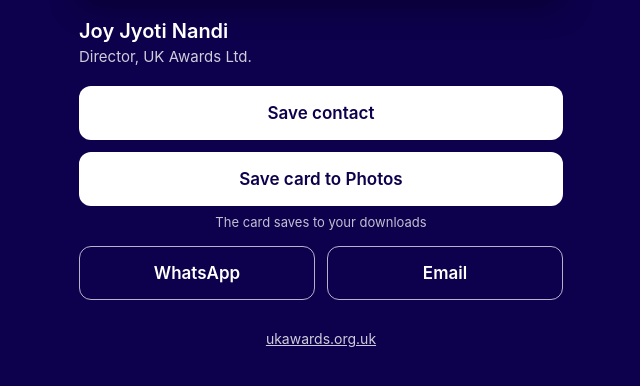
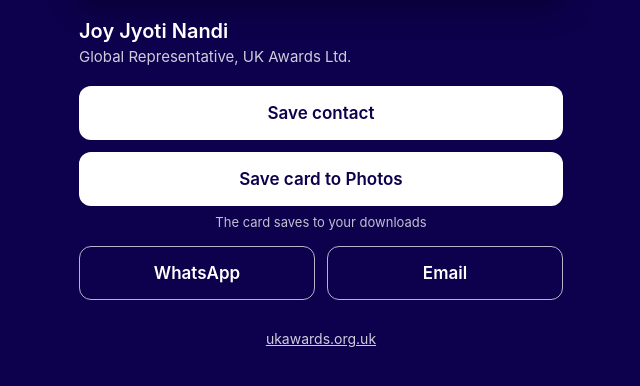
Before and after one commit to shivhastawala/ukacardjjn, a plain HTML site: page index.html in a window 1280 px wide. Shown: the part 346-732 px from the top of the page, without its empty margins (319-959 px from the left). Drawn offline with Linux system fonts and the light colour scheme.

Commit message:
Card title: Global Representative (was Director)
Co-Authored-By: Claude Opus 5.5 <noreply@anthropic.com>
Claude-Session: https://claude.ai/code/session_01GM81io5H6JgTJ3B5z5i7e7

```diff
--- a/index.html
+++ b/index.html
@@ -34,9 +34,9 @@
 </head>
 <body>
 <main>
-  <img class="card" src="Joy-Jyoti-Nandi-UK-Awards-card.jpg" alt="Business card: Joy Jyoti Nandi, Director, UK Awards Ltd.">
+  <img class="card" src="Joy-Jyoti-Nandi-UK-Awards-card.jpg" alt="Business card: Joy Jyoti Nandi, Global Representative, UK Awards Ltd.">
   <h1>Joy Jyoti Nandi</h1>
-  <p class="sub">Director, UK Awards Ltd.</p>
+  <p class="sub">Global Representative, UK Awards Ltd.</p>
 
   <a class="btn primary" href="Joy-Jyoti-Nandi-UK-Awards.vcf">Save contact</a>
   <a class="btn primary" id="saveCard" href="Joy-Jyoti-Nandi-UK-Awards-card.jpg" download="Joy-Jyoti-Nandi-UK-Awards-card.jpg">Save card to Photos</a>
```
Also changed, not shown: Joy-Jyoti-Nandi-UK-Awards-card.jpg, 1 other file.
